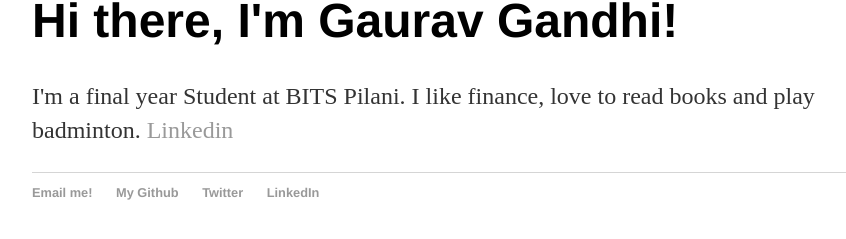
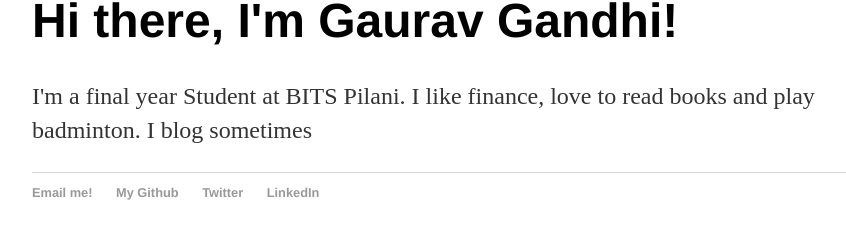
Before and after one commit to Gg1998/gg1998.github.io, a Jekyll site: the page built from index.html, in a window 1280 px wide. Shown: the part 117-356 px from the top of the page, without its empty margins (160-1006 px from the left). Built offline with Jekyll 4.4.1, drawn with Linux system fonts in a browser that asks for light colours.

Commit message:
Update index.html

```diff
--- a/index.html
+++ b/index.html
@@ -4,6 +4,6 @@ title: Gaurav Gandhi, Final Year Student
 ---
 <div class="blurb">
 	<h1>Hi there, I'm Gaurav Gandhi!</h1>
-	<p>I'm a final year Student at BITS Pilani. I like finance, love to read books and play badminton. <a href="https://www.linkedin.com/in/gaurav1998/">Linkedin</a>
+	<p>I'm a final year Student at BITS Pilani. I like finance, love to read books and play badminton. I blog sometimes </a>
 	</p>
 </div><!-- /.blurb -->
```
